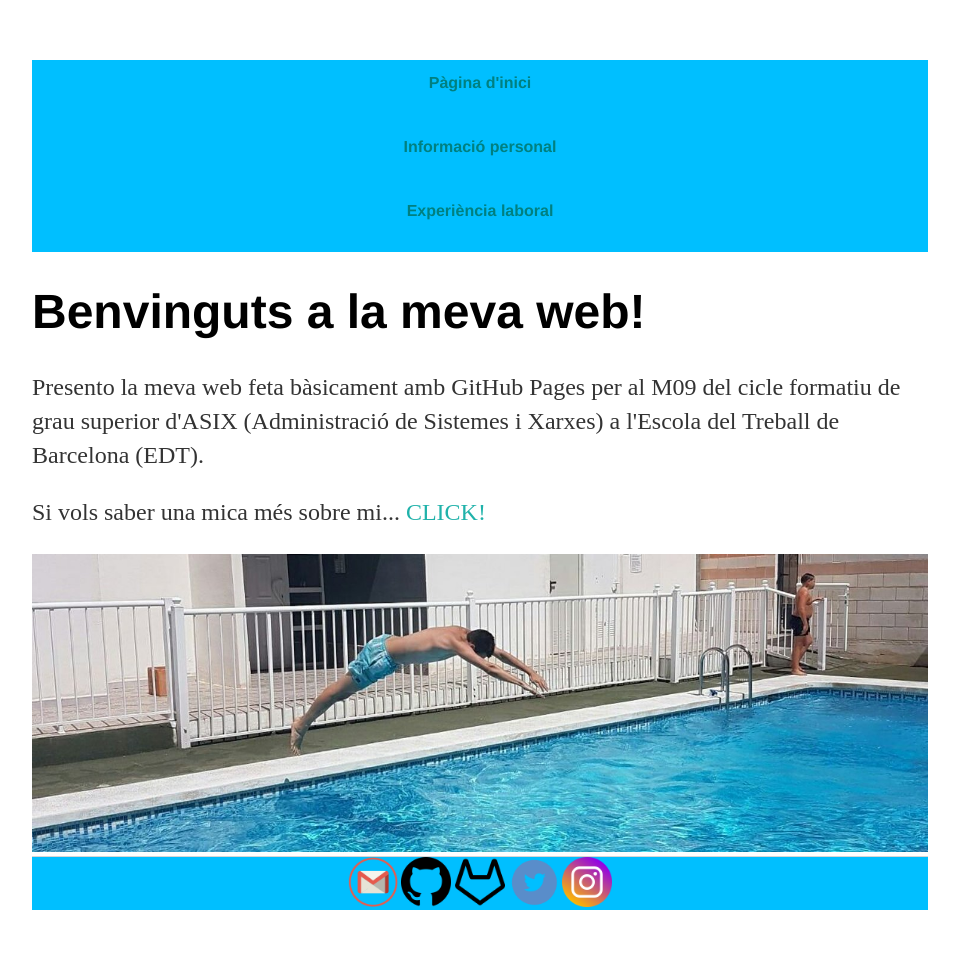
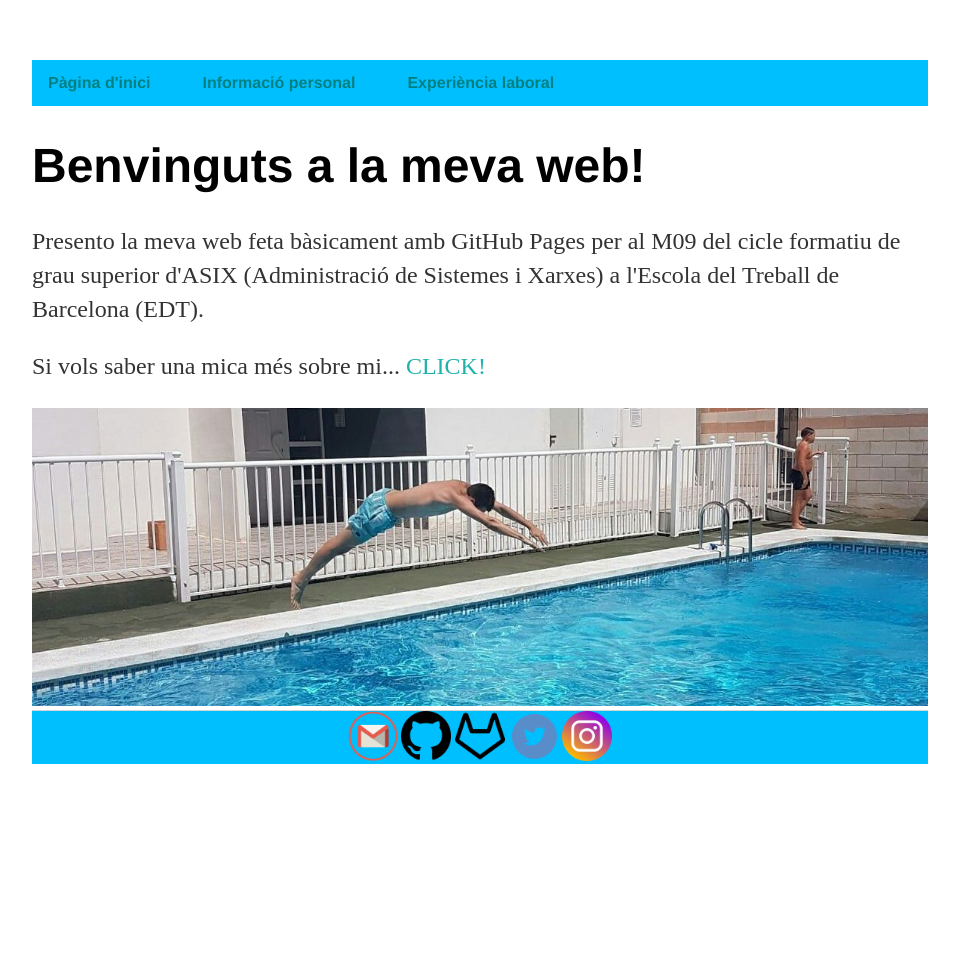
Before and after one commit to isx48102233/isx48102233.github.io, a Jekyll site: the page built from index.html, in a window 1280 px wide. Shown: the whole page, without its empty margins (160-1119 px from the left). Built offline with Jekyll 4.4.1, drawn with Linux system fonts in a browser that asks for light colours; after the commit the page ends 900 px from its top, so only the background shows below that.

Commit message:
Update main.css

```diff
--- a/css/main.css
+++ b/css/main.css
@@ -16,7 +16,8 @@ nav ul, footer {
 nav ul li, footer ul li {
     display: inline;
     margin-right: 20px;
-    float: center;
+    float: left;
+    text-align: center;
 }
 a {
     text-decoration: none;
```
